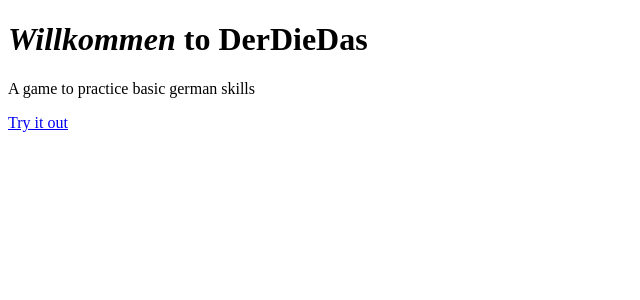
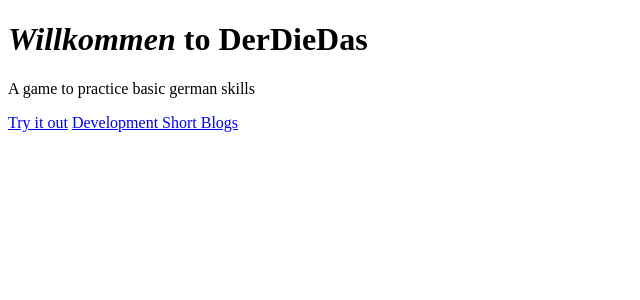
Before and after one commit to eduardpeters/artikel-svelte, a SvelteKit app: page / in a window 1280 px wide. Shown: the top 300 px of the page, without its empty margins (0-640 px from the left). Built offline with nearby package versions, Linux system fonts and the light colour scheme.

Commit message:
Update page title

```diff
--- /dev/null
+++ b/src/routes/+layout.svelte
@@ -0,0 +1,4 @@
+<svelte:head>
+	<title>DerDieDas</title>
+</svelte:head>
+<slot />
--- a/src/routes/+page.svelte
+++ b/src/routes/+page.svelte
@@ -2,4 +2,5 @@
 	<h1><em>Willkommen</em> to DerDieDas</h1>
 	<p>A game to practice basic german skills</p>
 	<a href="/practice">Try it out</a>
+	<a href="/blog">Development Short Blogs</a>
 </main>
```
